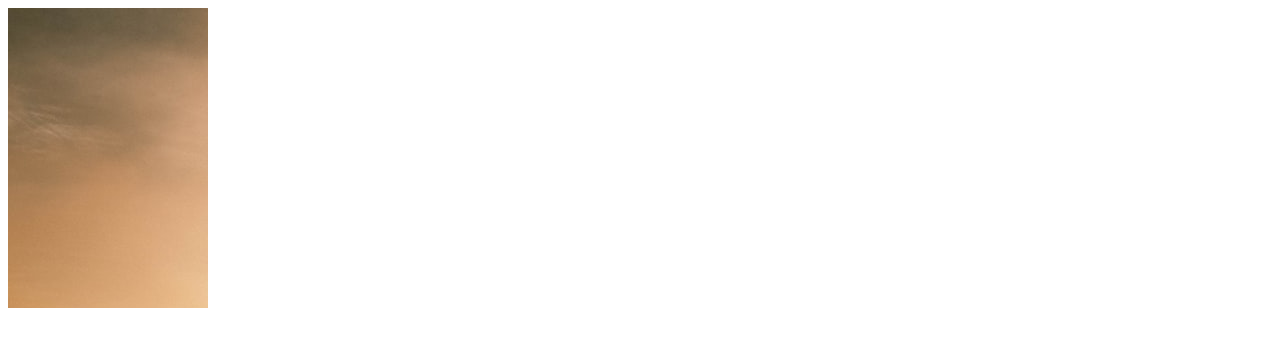
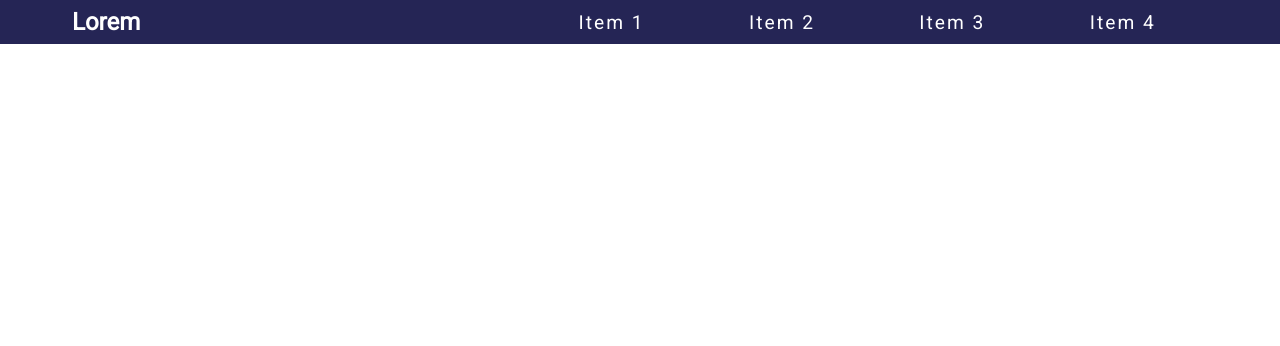
Before and after one commit to RuhulAmin08/second-pages, a plain HTML site: page index.html in a window 1280 px wide. Drawn offline with Linux system fonts and the light colour scheme.

Commit message:
header section complete

```diff
--- a/css/style.css
+++ b/css/style.css
@@ -1,6 +1,39 @@
-/* this is a imgage style  */
-.img{
-    background-image: url('../img/img1.jfif');
-    width: 200px;
-    height: 300px;
+@import url('https://fonts.googleapis.com/css2?family=Roboto:wght@300;400&display=swap');
+  *{
+      margin: 0;
+      padding: 0;
+      box-sizing: border-box;
+  }
+body{
+    font-family: 'Roboto', sans-serif;
 }
+.section-center{
+    width: 90%;
+    margin: 0 auto;
+    display: flex;
+    justify-content: space-between;
+    align-items: center;
+    padding: 0.5rem 0.5rem;
+}
+header{
+    display: flex;
+    justify-content: space-between;
+    background-color: rgb(37, 37, 85);
+    color: white;
+}
+ul{
+    list-style: none;
+    display: flex;
+    justify-content: space-around;
+}
+a{
+    text-decoration: none;
+    color: white;
+    font-size: larger;
+    letter-spacing: 2px;
+    padding: 0 0.3rem;
+}
+nav{
+    width: 60%;
+
+}
--- a/index.html
+++ b/index.html
@@ -9,11 +9,23 @@
     <link rel="stylesheet" href="css/style.css">
 </head>
 <body>
-    <!-- start header section  -->
-    <header>
-        <div class="img">
-
+    <!-- start the header sections  -->
+    <header >
+      <section class="section-center">
+        <div class="group-name">
+            <h2> Lorem</h2>
         </div>
+        <!-- end of the group name  -->
+        <nav class="nav-wrapper">
+            <ul class="list-item-wrap">
+                <li><a href=""> Item 1</a></li>
+                <li><a href=""> Item 2</a></li>
+                <li><a href=""> Item 3</a></li>
+                <li><a href=""> Item 4</a></li>
+            </ul>
+        </nav>
+      </section>
     </header>
+    <!-- end  the header sections  -->
 </body>
 </html>
```
